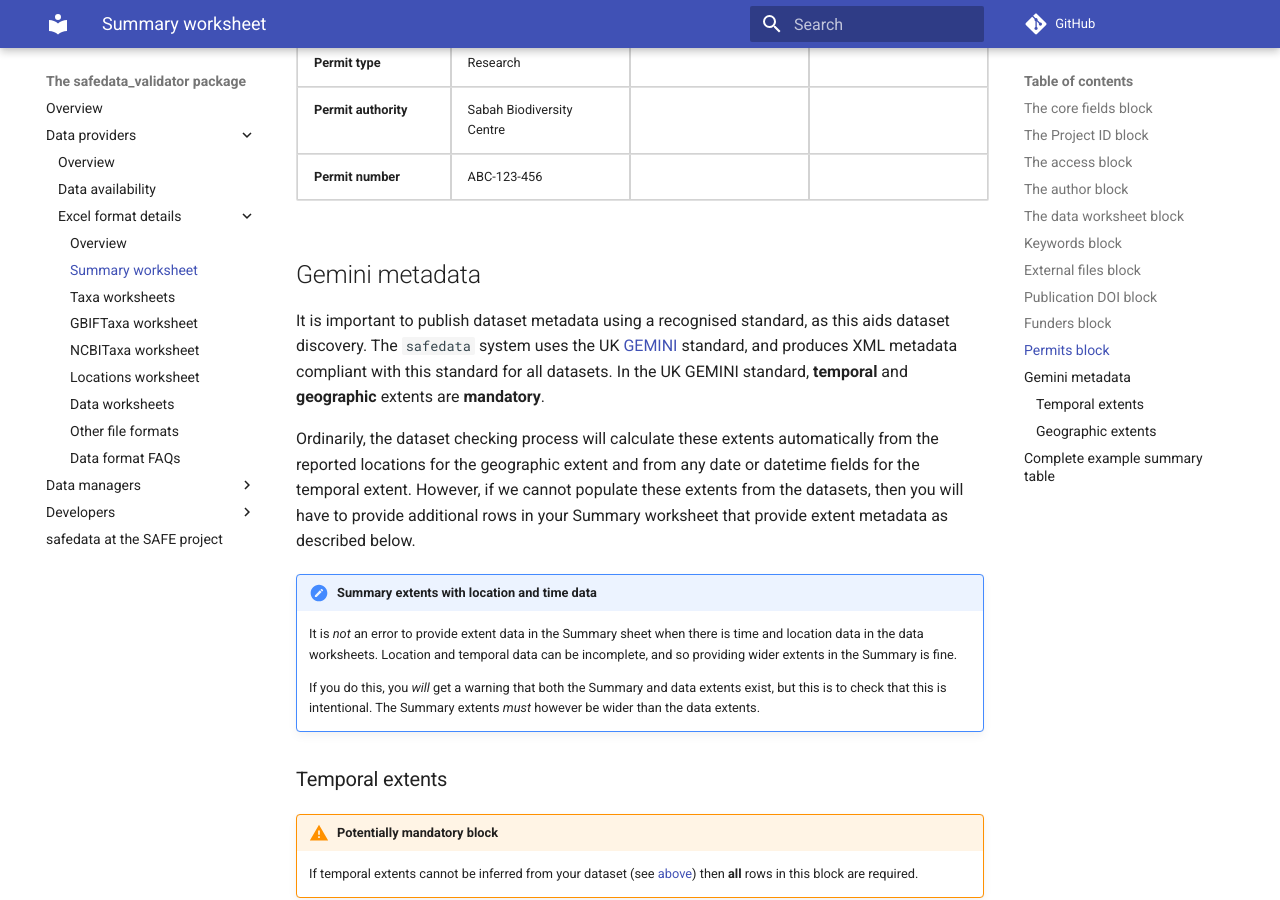
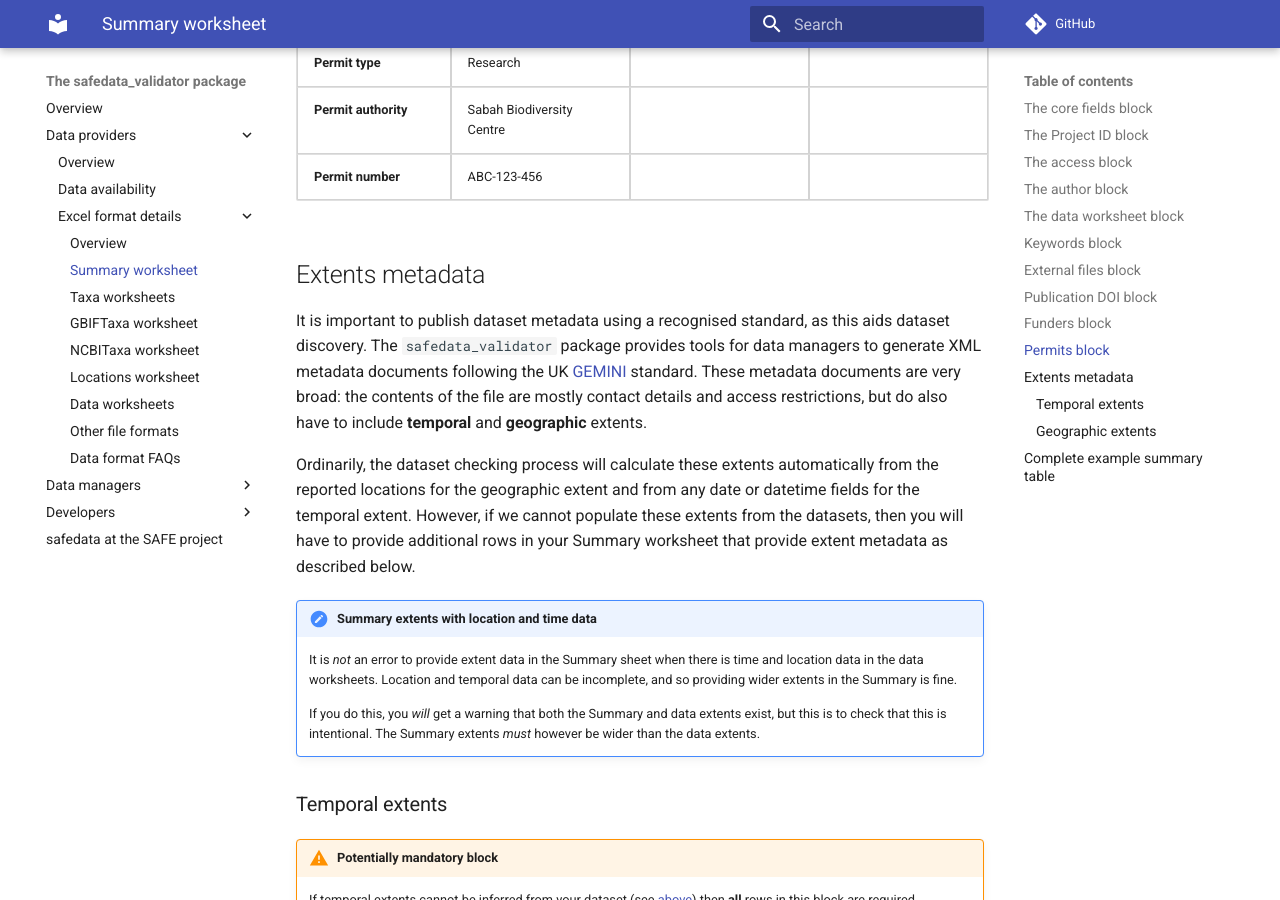
Before and after one commit to ImperialCollegeLondon/safedata_validator, an MkDocs documentation site: the page built from docs/data_providers/data_format/summary.md, in a window 1280 px wide and 900 px high, scrolled down 6115 px. Built offline with MkDocs 1.6.1 and Material for MkDocs 9.7.7, drawn with Linux system fonts in a browser that asks for light colours; comment, search, counter and statistics services are not loaded.

```diff
--- a/docs/data_providers/data_format/summary.md
+++ b/docs/data_providers/data_format/summary.md
@@ -274,13 +274,15 @@ permits used to collect this data. The permit type value must be one of `researc
 | Permit authority | Sabah Biodiversity Centre |  |  |
 | Permit number    | ABC-123-456               |  |  |
 
-## Gemini metadata
+## Extents metadata
 
 It is important to publish dataset metadata using a recognised standard, as this aids
-dataset discovery. The `safedata` system uses the UK
-[GEMINI](https://www.agi.org.uk/agi-groups/standards-committee/uk-gemini) standard, and
-produces XML metadata compliant with this standard for all datasets. In the UK GEMINI
-standard, **temporal** and **geographic** extents are **mandatory**.
+dataset discovery. The `safedata_validator` package provides tools for data managers to
+generate XML metadata documents following the UK
+[GEMINI](https://www.agi.org.uk/agi-groups/standards-committee/uk-gemini) standard.
+These metadata documents are very broad: the contents of the file are mostly contact
+details and access restrictions, but do also have to include **temporal** and
+**geographic** extents.
 
 Ordinarily, the dataset checking process will calculate these extents
 automatically from the reported locations for the geographic extent and from any
@@ -301,7 +303,7 @@ in your Summary worksheet that provide extent metadata as described below.
 
 !!! Warning "Potentially mandatory block"
     If temporal extents cannot be inferred from your dataset (see
-    [above](#gemini-metadata)) then **all** rows in this block are required.
+    [above](#extents-metadata)) then **all** rows in this block are required.
 
 The start and end date values must be provided as an Excel date formatted cell.
 
@@ -314,7 +316,7 @@ The start and end date values must be provided as an Excel date formatted cell.
 
 !!! Warning "Potentially mandatory block"
     If geographic extents cannot be inferred from your dataset (see
-    [above](#gemini-metadata)) then **all** rows in this block are required.
+    [above](#extents-metadata)) then **all** rows in this block are required.
 
 The geographic extents must be provided as decimal degrees (16.75) not degrees,
 minutes and seconds (16° 45' 00'") or degrees and decimal minutes (16° 45.00).
```
Also changed, not shown: docs/data_managers/using_safedata/overview.md (+4 -0 lines), docs/data_managers/using_safedata/publish_script.py (+18 -6 lines), docs/data_managers/using_safedata/update_script.py (+14 -4 lines), 3 other files.
